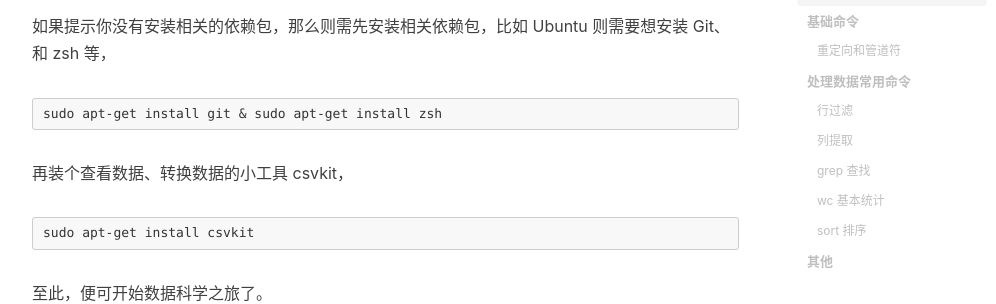
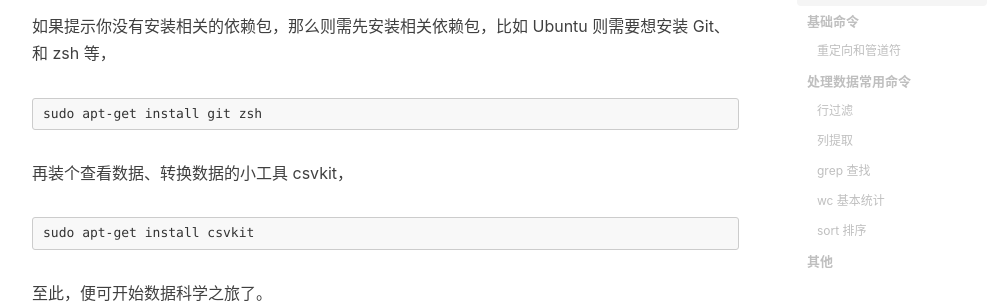
Before and after one commit to scottming/scottming.github.io, a Jekyll site: the page built from _posts/2016-04-03-use_linux.md, in a window 1280 px wide and 900 px high, scrolled down 1170 px. Shown: the part 154-458 px from the top of the window, without its empty margins (233-1229 px from the left). Built offline with Jekyll 4.4.1, drawn with Linux system fonts in a browser that asks for light colours; nearby versions of some CDN libraries; comment, search, counter and statistics services are not loaded.

Commit message:
fix some words

````diff
--- a/_posts/2016-04-03-use_linux.md
+++ b/_posts/2016-04-03-use_linux.md
@@ -35,7 +35,7 @@ sh -c "$(curl -fsSL https://raw.github.com/robbyrussell/oh-my-zsh/master/tools/i
 如果提示你没有安装相关的依赖包，那么则需先安装相关依赖包，比如 Ubuntu 则需要想安装 Git、和 zsh 等，
 
 ```
-sudo apt-get install git & sudo apt-get install zsh
+sudo apt-get install git zsh
 ```
 再装个查看数据、转换数据的小工具 csvkit，
 
````
